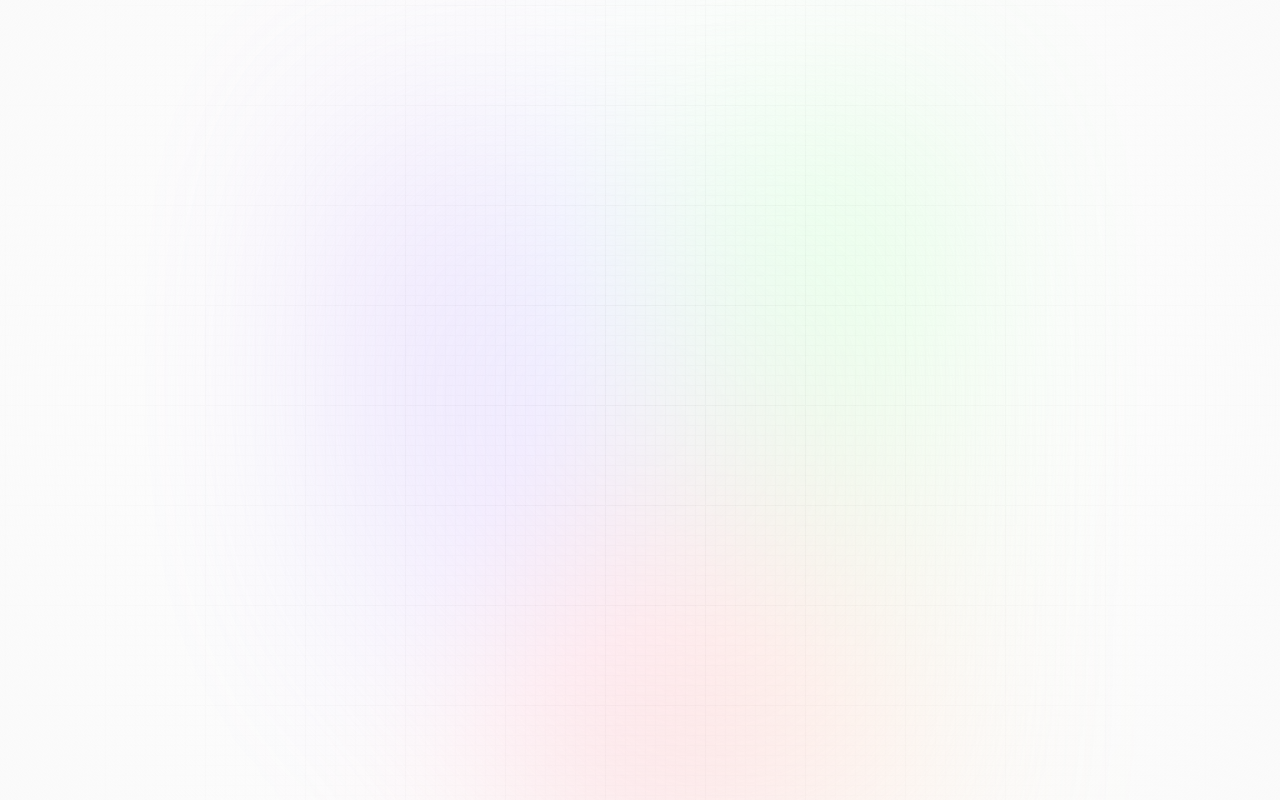
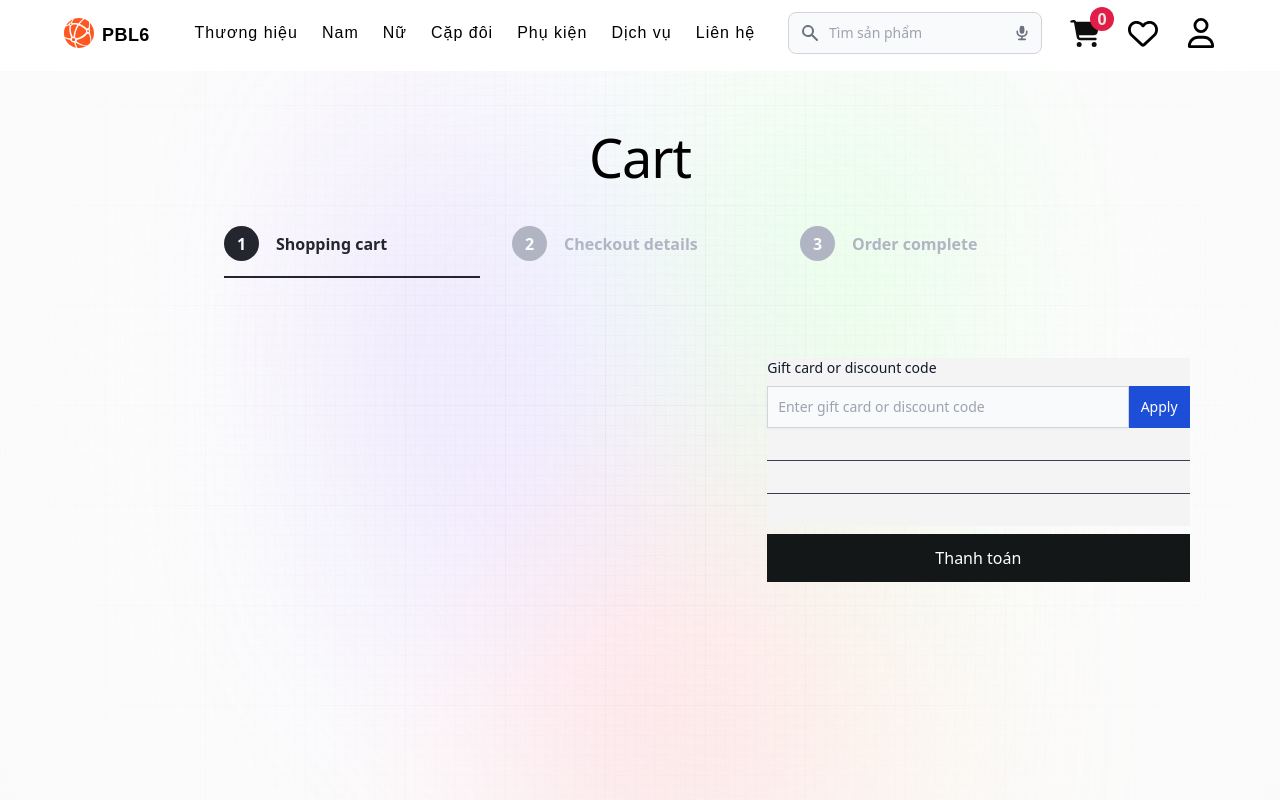
Before and after one commit to linhprovip2002/PBL6_Frontend, a Next.js app: page /cart in a window 1280 px wide. Before the commit this address had no page. Built offline with nearby package versions, Linux system fonts and the light colour scheme.

Commit message:
handle no login

```diff
--- a/app/cart/page.jsx
+++ b/app/cart/page.jsx
@@ -1,9 +1,11 @@
 "use client";
+import styles from "@app/cart/page.module.scss";
 import { CONSTANTS } from "@constants/status";
 import { TrashIcon } from "@heroicons/react/24/outline";
 import PaymentLayout from "@layouts/PaymentLayout/PaymentLayout";
 import {
   addToCart,
+  authSelector,
   cartSelector,
   decreaseQuantityProduct,
   deleteCartItem,
@@ -15,6 +17,7 @@ import { useEffect, useState } from "react";
 import { useDispatch, useSelector } from "react-redux";
 const Home = () => {
   const { items } = useSelector(cartSelector);
+  const { user, loggedin } = useSelector(authSelector);
   const { open: openModal, modalID } = useSelector(modalSelector);
   const [productActive, setProductActive] = useState(null);
   const dispatch = useDispatch();
@@ -41,6 +44,27 @@ const Home = () => {
       dispatch(decreaseQuantityProduct(item));
     }
     if (!openModal) {
+    }
+  };
+  const onClickPayment = () => {
+    if (items?.length === 0) {
+      return dispatch(
+        toggleModal({
+          status: CONSTANTS.status.WARNING,
+          modalID: CONSTANTS.modalID.NAVIGATE_TO_HOMEPAGE,
+          message: "Hình như bạn chưa chọn sản phẩm ?",
+        })
+      );
+    }
+    if (user?._id && loggedin) {
+    } else {
+      dispatch(
+        toggleModal({
+          status: CONSTANTS.status.WARNING,
+          modalID: CONSTANTS.modalID.NAVIGATE_TO_LOGIN,
+          message: "Hình như bạn chưa đăng nhập ?",
+        })
+      );
     }
   };
   useEffect(() => {
@@ -125,8 +149,8 @@ const Home = () => {
             ))}
           </div>
         </section>
-        <section className="w-2/5 flex justify-end">
-          <div className="w-11/12 p-3 bg-zinc-100	 h-fit">
+        <section className="w-2/5 flex flex-col">
+          <div className="w-11/12 ml-3 bg-zinc-100	 h-fit">
             {/* <p>Gift card or discount code</p> */}
             <div className="mb-6">
               <label
@@ -154,6 +178,13 @@ const Home = () => {
             <hr className="h-px my-8 bg-gray-700 border-0 dark:bg-gray-700"></hr>
             <hr className="h-px my-8 bg-gray-700 border-0 dark:bg-gray-700"></hr>
           </div>
+          <button
+            onClick={() => onClickPayment()}
+            type="button"
+            className={styles.addToBasket}
+          >
+            Thanh toán
+          </button>
         </section>
       </section>
     </PaymentLayout>
--- /dev/null
+++ b/app/cart/page.module.scss
@@ -0,0 +1,3 @@
+.addToBasket {
+  @apply ml-3 w-11/12 text-white my-2 bg-[#141718] hover:-translate-y-1 hover:scale-110 py-3 px-10 text-center cursor-pointer transition ease-out duration-500;
+}
--- a/app/layout.jsx
+++ b/app/layout.jsx
@@ -1,5 +1,4 @@
 "use client";
-import ProtectedRoute from "@HOCs/ProtectedRoute";
 import Sidebar from "@components/Modals/CartTopRightModal";
 import ModalExample from "@components/Modals/NotificationModal";
 import Nav from "@components/Nav/Nav";
@@ -31,11 +30,11 @@ const RootLayout = ({ children }) => {
             <Signup />
           ) : (
             <main id="itemList" className="app">
-              <ProtectedRoute>
-                <Nav hiddenSearch={router.includes("cart")} />
-                {/* <VoiceSearchBox /> */}
-                {children}
-              </ProtectedRoute>
+              {/* <ProtectedRoute> */}
+              <Nav hiddenSearch={router.includes("cart")} />
+              {/* <VoiceSearchBox /> */}
+              {children}
+              {/* </ProtectedRoute> */}
             </main>
           )}
           <ModalExample />
--- a/app/login/page.jsx
+++ b/app/login/page.jsx
@@ -1,13 +1,14 @@
 "use client";
 import Loading from "@components/Loading/Loading";
-import { setCredential, setUser } from "@redux/reducers";
+import { logout, setCredential, setUser } from "@redux/reducers";
 import { AuthApi } from "@services/api";
 import { LoginSchema } from "@services/validators";
+import { deleteToken } from "@utils/LocalStorageHandle";
 import { toastError, toastSuccess } from "@utils/toastHelper";
 import { useFormik } from "formik";
 import Link from "next/link";
 import { useRouter } from "next/navigation";
-import { useCallback, useState } from "react";
+import { useCallback, useEffect, useState } from "react";
 import { useDispatch } from "react-redux";
 
 const Login = () => {
@@ -48,10 +49,10 @@ const Login = () => {
     setIsPasswordVisible((prevState) => !prevState);
     e.stopPropagation();
   };
-  // useEffect(() => {
-  //   dispatch(logout());
-  //   deleteToken();
-  // }, []);
+  useEffect(() => {
+    dispatch(logout());
+    deleteToken();
+  }, []);
   return (
     <div className="w-full h-screen flex items-start">
       <div className="relative w-1/2 h-full flex flex-col">
--- a/app/signup/page.jsx
+++ b/app/signup/page.jsx
@@ -1,15 +1,17 @@
 "use client";
 
+import { logout } from "@redux/reducers";
 import { AuthApi } from "@services/api";
 // import COVER_IMAGE from "./assets/images/watch1.jpg";
 // import GOOGLE_ICON from "./assets/images/watch1.jpg";
 
 import { RegisterSchema } from "@services/validators";
+import { deleteToken } from "@utils/LocalStorageHandle";
 import { toastError, toastSuccess } from "@utils/toastHelper";
 import { useFormik } from "formik";
 import Link from "next/link";
 import { useRouter } from "next/navigation";
-import { useCallback, useState } from "react";
+import { useCallback, useEffect, useState } from "react";
 import { useDispatch } from "react-redux";
 
 const Signup = () => {
@@ -63,10 +65,10 @@ const Signup = () => {
     onSubmit: handleSubmit,
     validationSchema: RegisterSchema,
   });
-  // useEffect(() => {
-  //   dispatch(logout());
-  //   deleteToken();
-  // }, []);
+  useEffect(() => {
+    dispatch(logout());
+    deleteToken();
+  }, []);
   return (
     <div className="w-full h-screen flex items-start">
       <div className="relative w-1/2 h-full flex flex-col">
--- a/components/Modals/NotificationModal.jsx
+++ b/components/Modals/NotificationModal.jsx
@@ -10,14 +10,21 @@ import {
   resetModal,
 } from "@redux/reducers/modal.reducer";
 import classNames from "classnames";
+import { useRouter } from "next/navigation";
 import { Fragment, useRef } from "react";
 import { useDispatch, useSelector } from "react-redux";
 
 export default function ModalExample() {
-  const { open, message, status } = useSelector(modalSelector);
+  const { open, message, status, modalID } = useSelector(modalSelector);
   const dispatch = useDispatch();
+  const router = useRouter();
 
   const onAccept = () => {
+    if (modalID == CONSTANTS.modalID.NAVIGATE_TO_LOGIN) {
+      router.push("/login", { scroll: true });
+    } else if (modalID == CONSTANTS.modalID.NAVIGATE_TO_HOMEPAGE) {
+      router.push("/", { scroll: true });
+    }
     dispatch(closeModal());
   };
   const onResetModal = () => {
@@ -78,8 +85,8 @@ export default function ModalExample() {
                         className="text-base font-semibold leading-6 text-gray-900"
                       >
                         {status === CONSTANTS.status.WARNING
-                          ? "Deactivate"
-                          : "Activate"}
+                          ? "Cảnh báo"
+                          : "Xác nhận"}
                       </Dialog.Title>
                       <div className="mt-2">
                         <p className="text-sm text-gray-500">{message}</p>
@@ -102,8 +109,8 @@ export default function ModalExample() {
                     onClick={onAccept}
                   >
                     {status === CONSTANTS.status.WARNING
-                      ? "Deactivate"
-                      : "Activate"}
+                      ? "Xác nhận"
+                      : "Đồng ý"}
                   </button>
                   <button
                     type="button"
--- a/components/Nav/Nav.jsx
+++ b/components/Nav/Nav.jsx
@@ -3,6 +3,7 @@
 import {
   authSelector,
   cartSelector,
+  clearCartLogout,
   logout,
   toggleCartSideBar,
 } from "@redux/reducers";
@@ -181,20 +182,20 @@ const Nav = ({ hiddenSearch }) => {
                 height={25}
                 onClick={() => setOpen(!open)}
                 style={{
-                  width: "38px",
-                  height: "38px",
+                  width: "30px",
+                  height: "30px",
                 }}
               />
             ) : (
               <Image
                 className="cursor-pointer"
-                src={"/assets/images/avatar-default-circle.png"}
+                src={"/assets/icons/user.svg"}
                 width={25}
                 height={25}
                 onClick={() => setOpen(!open)}
                 style={{
-                  width: "38px",
-                  height: "38px",
+                  width: "30px",
+                  height: "30px",
                 }}
               />
             )}
@@ -219,6 +220,7 @@ const Nav = ({ hiddenSearch }) => {
                     onClick={() => {
                       deleteToken();
                       dispatch(logout());
+                      dispatch(clearCartLogout());
                       handleLinkTo("/login");
                       setOpen(false);
                     }}
--- a/constants/status.js
+++ b/constants/status.js
@@ -4,6 +4,8 @@ const status = {
 };
 const modalID = {
   DELETE_PRODUCT: "DELETE_PRODUCT",
+  NAVIGATE_TO_LOGIN: "NAVIGATE_TO_LOGIN",
+  NAVIGATE_TO_HOMEPAGE: "NAVIGATE_TO_HOMEPAGE",
 };
 export const CONSTANTS = {
   status,
--- a/redux/reducers/cart.reducer.js
+++ b/redux/reducers/cart.reducer.js
@@ -50,6 +50,9 @@ const cartSlice = createSlice({
         (item) => item._id !== action.payload._id
       );
     },
+    clearCartLogout: (state, action) => {
+      state.items = [];
+    },
   },
 });
 
@@ -60,5 +63,6 @@ export const {
   deleteCartItem,
   updateCart,
   decreaseQuantityProduct,
+  clearCartLogout,
 } = cartSlice.actions;
 export default cartSlice.reducer;
--- a/redux/reducers/index.js
+++ b/redux/reducers/index.js
@@ -10,6 +10,7 @@ export {
   addToCart,
   cartSelector,
   default as cartSlice,
+  clearCartLogout,
   decreaseQuantityProduct,
   deleteCartItem,
   updateCart,
```
